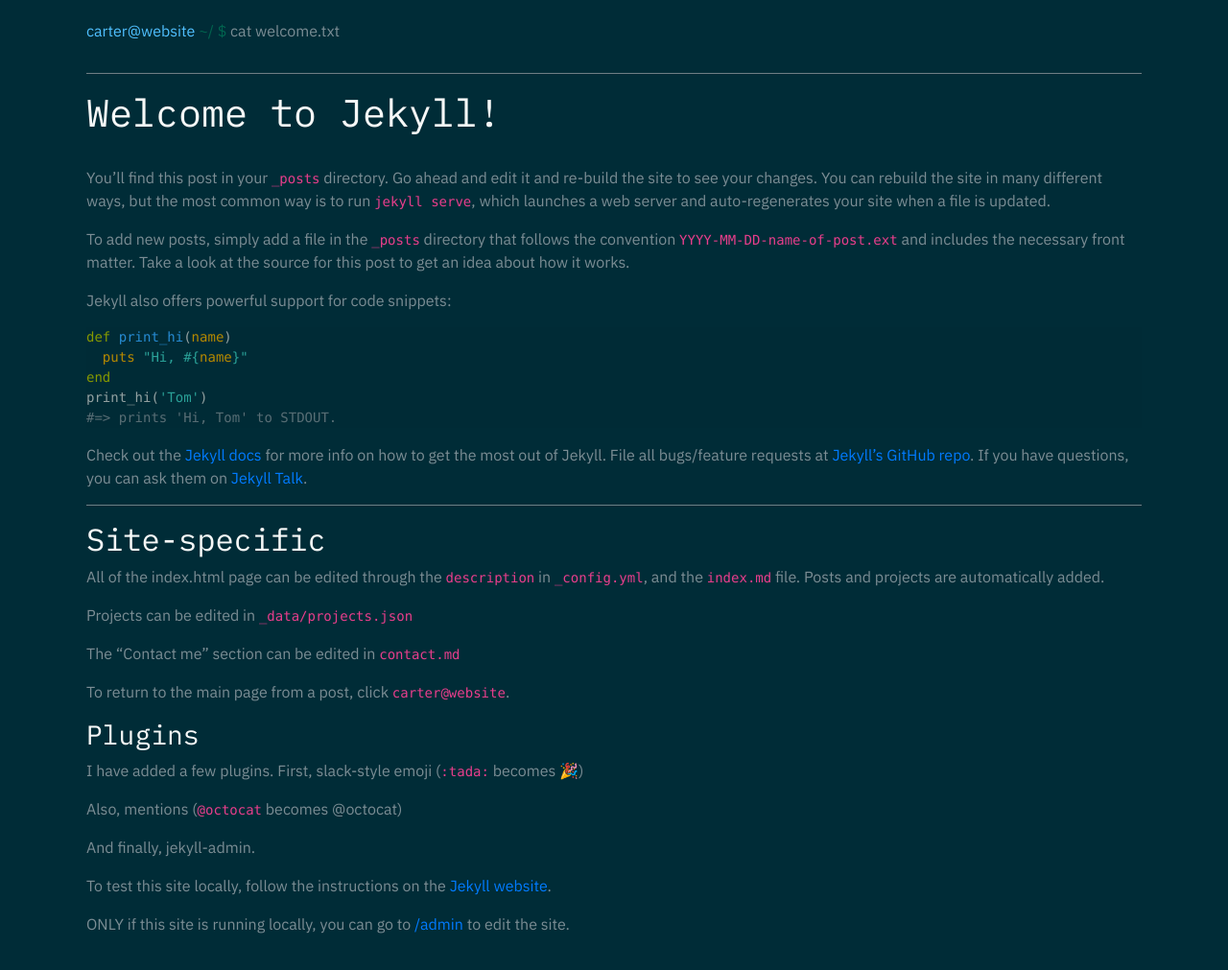
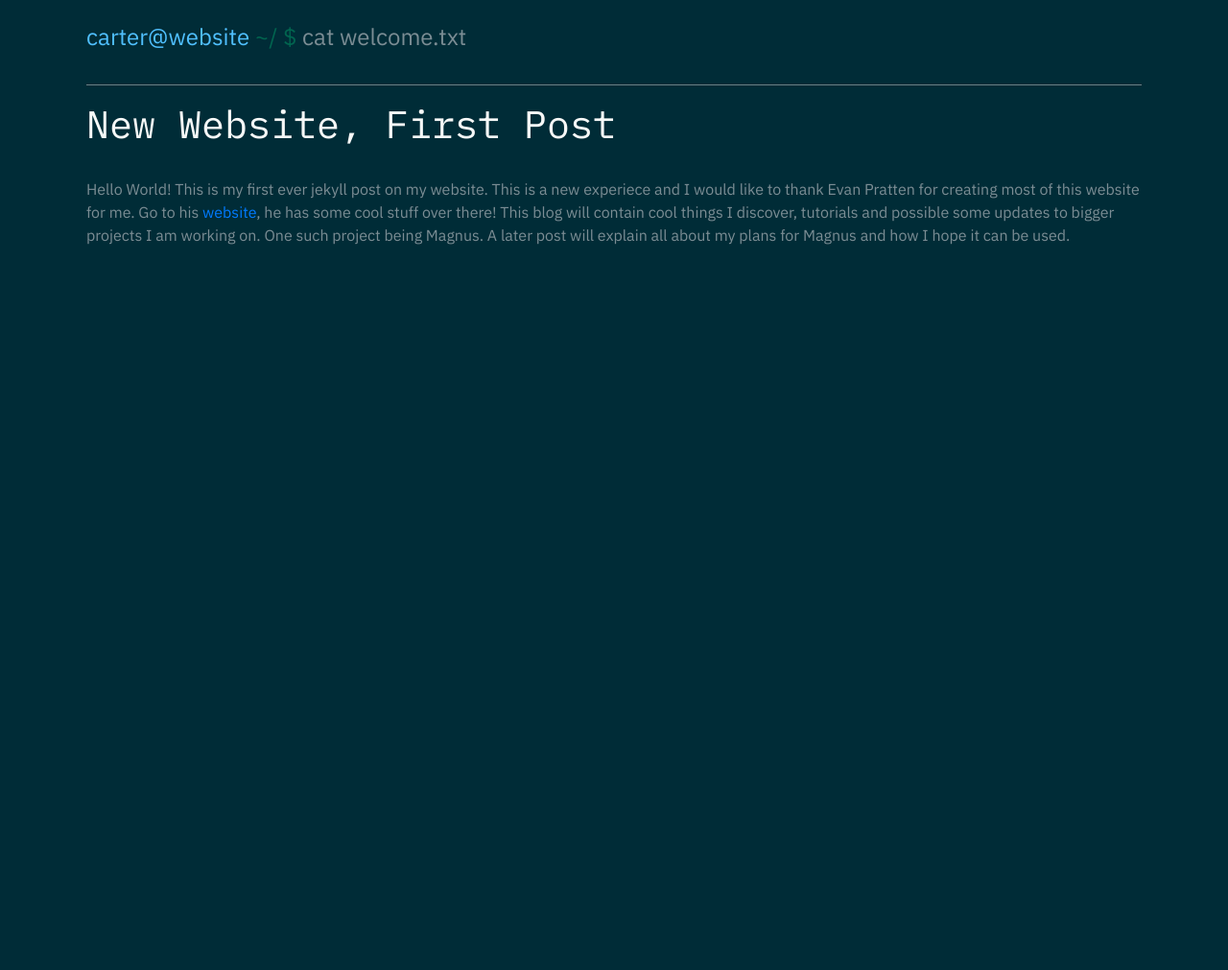
Before and after one commit to ewpratten/nonono, a Jekyll site: the page built from _posts/2019-08-16-welcome-to-jekyll.markdown, in a window 1280 px wide. Shown: the whole page at 96% size. Built offline with Jekyll 4.4.1, drawn with Linux system fonts in a browser that asks for light colours; emoji names are drawn with the system emoji font; after the commit the page ends 900 px from its top, so only the background shows below that.

Commit message:
added all the things

````diff
--- a/_config.yml
+++ b/_config.yml
@@ -2,13 +2,14 @@
 title: Carter Tomlenovich
 email: cartertom@tuta.io
 description: >- # this means to ignore newlines until "baseurl:"
-  Write an awesome description for your new site here. You can edit this
-  line in _config.yml. It will appear in your document head meta (for
-  Google search results) and in your feed.xml site description.
+  Hey! My name is Carter Tomlenovich, on the internet I go by Hyperlisk. I enjoy programming and
+  recording music. This website is all about my programming experience and contains a few things I need and
+  hopefully other things that some other people might find cool. A tutorial for a few languages, some mistakes
+  I've make along the way and some interesting things I have encoutered are going to be/have been documented on this site.
 baseurl: "" # the subpath of your site, e.g. /blog
 url: "" # the base hostname & protocol for your site, e.g. http://example.com
-twitter_username: jekyllrb
-github_username:  jekyll
+twitter_username: hyperliskdev
+github_username:  retrax24
 
 # Build settings
 markdown: kramdown
--- /dev/null
+++ b/_data/navigation.yml
@@ -0,0 +1,4 @@
+- name: Home
+  link: /
+- name: Blog
+  link: /blog.html
--- a/_layouts/post.html
+++ b/_layouts/post.html
@@ -1,7 +1,6 @@
 {%include head.html%}
 
 <body>
-    {%include nav.html%}
 
     <div class="container content">
 
--- a/_posts/2019-08-16-welcome-to-jekyll.markdown
+++ b/_posts/2019-08-16-welcome-to-jekyll.markdown
@@ -1,48 +1,9 @@
 ---
-title: Welcome to Jekyll!
+title: New Website, First Post
 layout: post
 date: '2019-08-16'
-categories: jekyll update
+categories: first hyperlisk
 ---
 
-You’ll find this post in your `_posts` directory. Go ahead and edit it and re-build the site to see your changes. You can rebuild the site in many different ways, but the most common way is to run `jekyll serve`, which launches a web server and auto-regenerates your site when a file is updated.
-
-To add new posts, simply add a file in the `_posts` directory that follows the convention `YYYY-MM-DD-name-of-post.ext` and includes the necessary front matter. Take a look at the source for this post to get an idea about how it works.
-
-Jekyll also offers powerful support for code snippets:
-
-```ruby
-def print_hi(name)
-  puts "Hi, #{name}"
-end
-print_hi('Tom')
-#=> prints 'Hi, Tom' to STDOUT.
-```
-
-Check out the [Jekyll docs][jekyll-docs] for more info on how to get the most out of Jekyll. File all bugs/feature requests at [Jekyll’s GitHub repo][jekyll-gh]. If you have questions, you can ask them on [Jekyll Talk][jekyll-talk].
-
-[jekyll-docs]: https://jekyllrb.com/docs/home
-[jekyll-gh]:   https://github.com/jekyll/jekyll
-[jekyll-talk]: https://talk.jekyllrb.com/
-
----
-
-## Site-specific
-All of the index.html page can be edited through the `description` in `_config.yml`, and the `index.md` file. Posts and projects are automatically added.
-
-Projects can be edited in `_data/projects.json`
-
-The "Contact me" section can be edited in `contact.md`
-
-To return to the main page from a post, click `carter@website`.
-
-### Plugins
-I have added a few plugins. First, slack-style emoji (`:tada:` becomes :tada:)
-
-Also, mentions (`@octocat` becomes @octocat)
-
-And finally, jekyll-admin.
-
-To test this site locally, follow the instructions on the [Jekyll website](https://jekyllrb.com/docs/installation/).
-
-ONLY if this site is running locally, you can go to [/admin](/admin) to edit the site.
+Hello World! This is my first ever jekyll post on my website. This is a new experiece and I would like to thank Evan Pratten for creating most of this website for me.
+Go to his <a href="https://retrylife.ca">website</a>, he has some cool stuff over there! This blog will contain cool things I discover, tutorials and possible some updates to bigger projects I am working on. One such project being Magnus. A later post will explain all about my plans for Magnus and how I hope it can be used.
--- a/assets/css/main.css
+++ b/assets/css/main.css
@@ -1,6 +1,7 @@
 body{
     margin:0;
     padding:0;
+
 
 
     font-family: 'IBM Plex Mono', monospace;
@@ -10,6 +11,8 @@
     background-color:#002c37;
     color: #7b8d94;
 }
+
+html, body {margin: 0; height: 100%; overflow: hidden}
 
 .content{
     min-height: 100vh;
@@ -76,6 +79,8 @@
 
 
 .term {
+    font-size: x-large;
+
 
 }
 
````
Also changed, not shown: _layouts/home.html (+1 -20 lines), blog.html (added, +14 -0 lines), contact.md (+3 -6 lines), Gemfile.lock.
